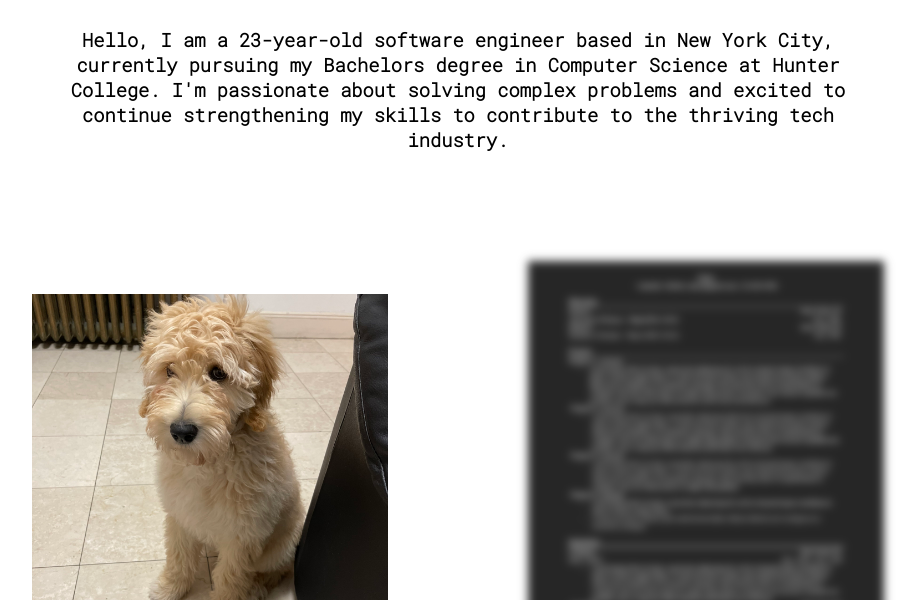
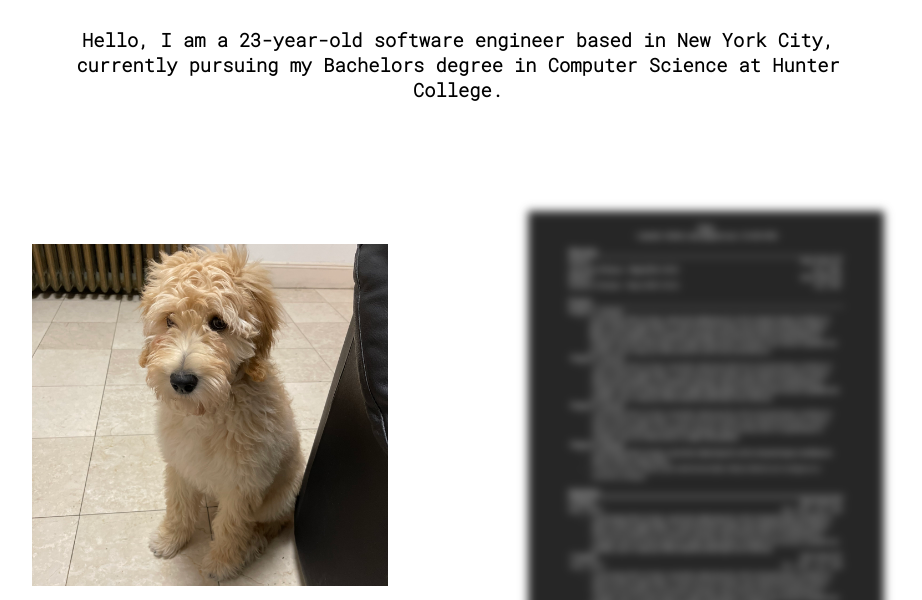
Before and after one commit to brendanle/brendanle.github.io, a plain HTML site: page index.html in a window 1280 px wide. Shown: the part 136-736 px from the top of the page, without its empty margins (182-1104 px from the left). Drawn offline with Linux system fonts and the light colour scheme; no server answers.

Commit message:
updated about-me

```diff
--- a/index.html
+++ b/index.html
@@ -21,7 +21,7 @@
     </div>
 
     <div class="about-me">
-        <h3 class=>Hello, I am a 23-year-old software engineer based in New York City, currently pursuing my Bachelors degree in Computer Science at Hunter College. I'm passionate about solving complex problems and excited to continue strengthening my skills to contribute to the thriving tech industry.</h3>
+        <h3 class=>Hello, I am a 23-year-old software engineer based in New York City, currently pursuing my Bachelors degree in Computer Science at Hunter College.</h3>
     </div>
 
     <div class="container">
```
